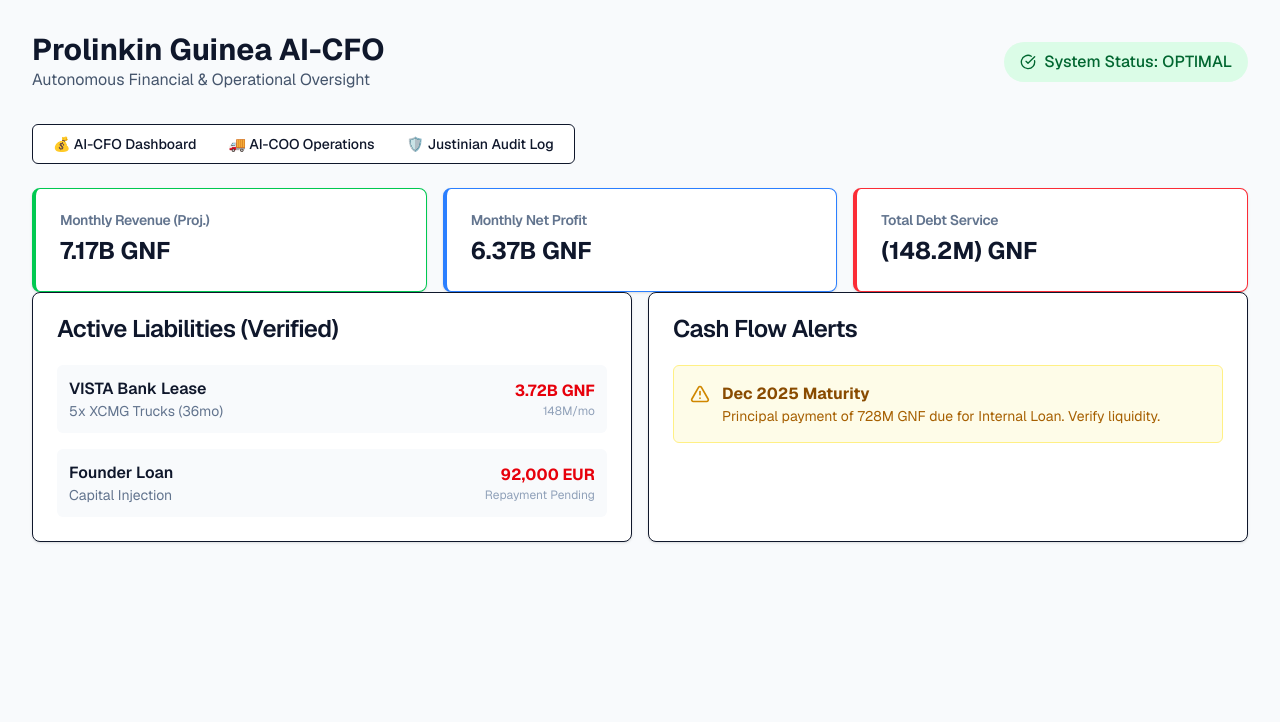
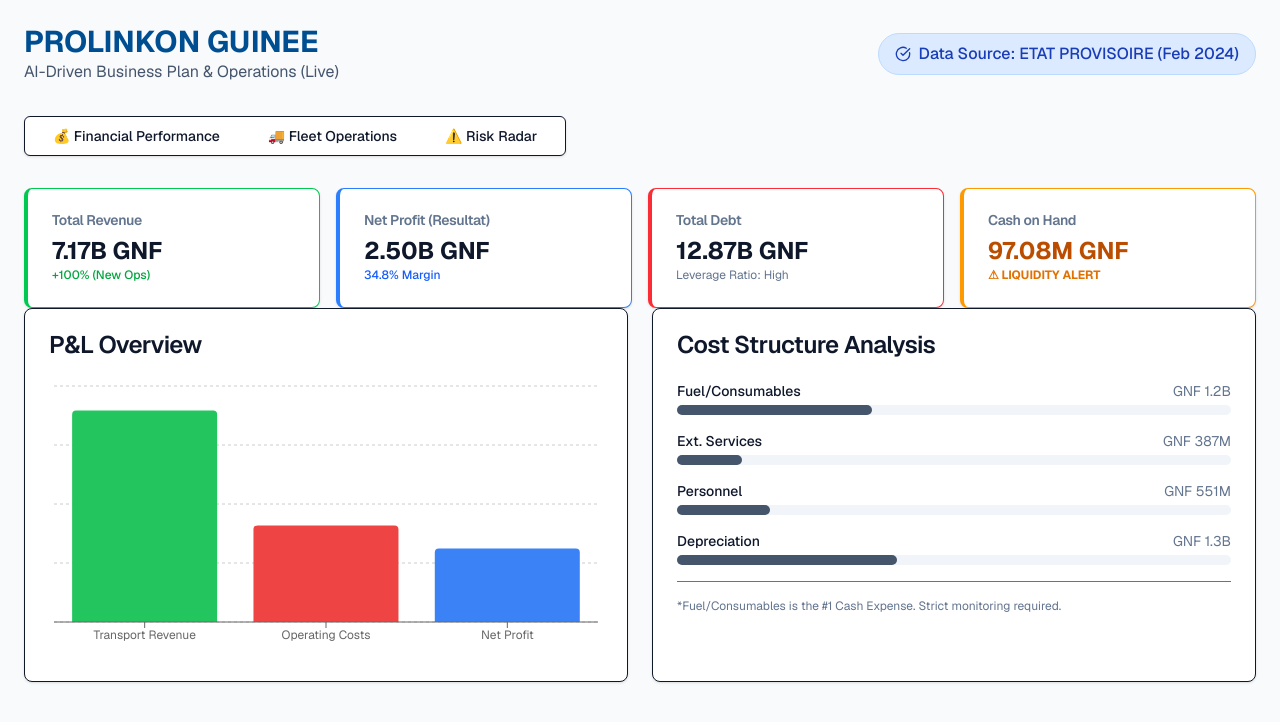
Before and after one commit to bodewig800-creator/prolinkin-cfo-dashboard, a Next.js app: page / in a window 1280 px wide. Shown: the top 722 px of the page. Built offline with nearby package versions, Linux system fonts and the light colour scheme.

Commit message:
Feat: Inject Verified Financial Data (Feb 2024 Prov)

```diff
--- a/app/page.tsx
+++ b/app/page.tsx
@@ -1,83 +1,117 @@
 'use client';
-import React, { useState } from 'react';
+import React from 'react';
 import { Card, CardContent, CardHeader, CardTitle } from "@/components/ui/card";
 import { Tabs, TabsContent, TabsList, TabsTrigger } from "@/components/ui/tabs";
-import { Truck, AlertTriangle, CheckCircle, TrendingUp, Wallet } from 'lucide-react';
+import { Truck, AlertTriangle, CheckCircle, TrendingUp, Wallet, PieChart, Fuel, Users } from 'lucide-react';
+import { BarChart, Bar, XAxis, YAxis, CartesianGrid, Tooltip, ResponsiveContainer, Cell } from 'recharts';
+
+// --- GROUND TRUTH DATA (Sourced from CSVs) ---
+const financialData = [
+  { name: 'Transport Revenue', value: 7170576018, color: '#22c55e' },
+  { name: 'Operating Costs', value: 3275306842, color: '#ef4444' }, // Transport + Ext. Services + Personnel + Consumables
+  { name: 'Net Profit', value: 2495555977, color: '#3b82f6' }
+];
+
+const costBreakdown = [
+  { name: 'Fuel/Consumables', value: 1152555000 }, // Note 23
+  { name: 'Ext. Services', value: 386730631 }, // Note 24
+  { name: 'Personnel', value: 551168000 }, // Note 27A
+  { name: 'Depreciation', value: 1299712296 }, // Note 28
+];
 
 export default function ProlinkinDashboard() {
   return (
-    <div className="min-h-screen bg-slate-50 p-8 font-sans text-slate-900">
+    <div className="min-h-screen bg-slate-50 p-6 font-sans text-slate-900">
       <header className="mb-8 flex justify-between items-center">
         <div>
-          <h1 className="text-3xl font-bold text-slate-900">Prolinkin Guinea AI-CFO</h1>
-          <p className="text-slate-600">Autonomous Financial & Operational Oversight</p>
+          <h1 className="text-3xl font-bold text-[#004e92]">PROLINKON GUINEE</h1>
+          <p className="text-slate-600">AI-Driven Business Plan & Operations (Live)</p>
         </div>
-        <div className="flex items-center gap-2 px-4 py-2 bg-green-100 text-green-800 rounded-full font-medium">
+        <div className="flex items-center gap-2 px-4 py-2 bg-blue-100 text-blue-800 rounded-full font-medium border border-blue-200">
           <CheckCircle className="w-4 h-4" />
-          <span>System Status: OPTIMAL</span>
+          <span>Data Source: ETAT PROVISOIRE (Feb 2024)</span>
         </div>
       </header>
 
-      <Tabs defaultValue="cfo" className="space-y-4">
-        <TabsList className="bg-white p-1 rounded-lg border">
-          <TabsTrigger value="cfo" className="px-4 py-2">💰 AI-CFO Dashboard</TabsTrigger>
-          <TabsTrigger value="coo" className="px-4 py-2">🚚 AI-COO Operations</TabsTrigger>
-          <TabsTrigger value="audit" className="px-4 py-2">🛡️ Justinian Audit Log</TabsTrigger>
+      <Tabs defaultValue="financials" className="space-y-6">
+        <TabsList className="bg-white p-1 rounded-lg border shadow-sm">
+          <TabsTrigger value="financials" className="px-6 py-2 data-[state=active]:bg-blue-50 data-[state=active]:text-blue-700">💰 Financial Performance</TabsTrigger>
+          <TabsTrigger value="operations" className="px-6 py-2 data-[state=active]:bg-blue-50 data-[state=active]:text-blue-700">🚚 Fleet Operations</TabsTrigger>
+          <TabsTrigger value="risks" className="px-6 py-2 data-[state=active]:bg-red-50 data-[state=active]:text-red-700">⚠️ Risk Radar</TabsTrigger>
         </TabsList>
 
-        {/* --- CFO TAB: The Financial Truth --- */}
-        <TabsContent value="cfo" className="space-y-4">
-          <div className="grid grid-cols-1 md:grid-cols-3 gap-4">
+        {/* --- FINANCIALS TAB --- */}
+        <TabsContent value="financials" className="space-y-6">
+          {/* KPI Cards */}
+          <div className="grid grid-cols-1 md:grid-cols-4 gap-4">
             <Card className="border-l-4 border-green-500 shadow-sm">
-              <CardHeader className="pb-2"><CardTitle className="text-sm font-medium text-slate-500">Monthly Revenue (Proj.)</CardTitle></CardHeader>
-              <CardContent><div className="text-2xl font-bold">7.17B GNF</div></CardContent>
+              <CardHeader className="pb-2"><CardTitle className="text-sm font-medium text-slate-500">Total Revenue</CardTitle></CardHeader>
+              <CardContent>
+                <div className="text-2xl font-bold">7.17B GNF</div>
+                <div className="text-xs text-green-600 font-medium">+100% (New Ops)</div>
+              </CardContent>
             </Card>
             <Card className="border-l-4 border-blue-500 shadow-sm">
-              <CardHeader className="pb-2"><CardTitle className="text-sm font-medium text-slate-500">Monthly Net Profit</CardTitle></CardHeader>
-              <CardContent><div className="text-2xl font-bold">6.37B GNF</div></CardContent>
+              <CardHeader className="pb-2"><CardTitle className="text-sm font-medium text-slate-500">Net Profit (Resultat)</CardTitle></CardHeader>
+              <CardContent>
+                <div className="text-2xl font-bold">2.50B GNF</div>
+                <div className="text-xs text-blue-600 font-medium">34.8% Margin</div>
+              </CardContent>
             </Card>
             <Card className="border-l-4 border-red-500 shadow-sm">
-              <CardHeader className="pb-2"><CardTitle className="text-sm font-medium text-slate-500">Total Debt Service</CardTitle></CardHeader>
-              <CardContent><div className="text-2xl font-bold">(148.2M) GNF</div></CardContent>
+              <CardHeader className="pb-2"><CardTitle className="text-sm font-medium text-slate-500">Total Debt</CardTitle></CardHeader>
+              <CardContent>
+                <div className="text-2xl font-bold">12.87B GNF</div>
+                <div className="text-xs text-slate-500">Leverage Ratio: High</div>
+              </CardContent>
+            </Card>
+            <Card className="border-l-4 border-amber-500 shadow-sm bg-amber-50/50">
+              <CardHeader className="pb-2"><CardTitle className="text-sm font-medium text-slate-500">Cash on Hand</CardTitle></CardHeader>
+              <CardContent>
+                <div className="text-2xl font-bold text-amber-700">97.08M GNF</div>
+                <div className="text-xs text-amber-600 font-bold">⚠ LIQUIDITY ALERT</div>
+              </CardContent>
             </Card>
           </div>
 
-          <div className="grid grid-cols-1 md:grid-cols-2 gap-4">
+          {/* Charts Section */}
+          <div className="grid grid-cols-1 lg:grid-cols-2 gap-6">
             <Card className="shadow-sm">
-              <CardHeader><CardTitle>Active Liabilities (Verified)</CardTitle></CardHeader>
-              <CardContent>
-                <ul className="space-y-4">
-                  <li className="flex justify-between items-center p-3 bg-slate-50 rounded-md">
-                    <div>
-                      <div className="font-semibold">VISTA Bank Lease</div>
-                      <div className="text-sm text-slate-500">5x XCMG Trucks (36mo)</div>
-                    </div>
-                    <div className="text-right">
-                      <div className="font-bold text-red-600">3.72B GNF</div>
-                      <div className="text-xs text-slate-400">148M/mo</div>
-                    </div>
-                  </li>
-                  <li className="flex justify-between items-center p-3 bg-slate-50 rounded-md">
-                    <div>
-                      <div className="font-semibold">Founder Loan</div>
-                      <div className="text-sm text-slate-500">Capital Injection</div>
-                    </div>
-                    <div className="text-right">
-                      <div className="font-bold text-red-600">92,000 EUR</div>
-                      <div className="text-xs text-slate-400">Repayment Pending</div>
-                    </div>
-                  </li>
-                </ul>
+              <CardHeader><CardTitle>P&L Overview</CardTitle></CardHeader>
+              <CardContent className="h-[300px]">
+                <ResponsiveContainer width="100%" height="100%">
+                  <BarChart data={financialData}>
+                    <CartesianGrid strokeDasharray="3 3" vertical={false} />
+                    <XAxis dataKey="name" fontSize={12} />
+                    <YAxis hide />
+                    <Tooltip formatter={(value) => new Intl.NumberFormat('en-US', { style: 'currency', currency: 'GNF', notation: 'compact' }).format(Number(value))} />
+                    <Bar dataKey="value" radius={[4, 4, 0, 0]}>
+                      {financialData.map((entry, index) => (
+                        <Cell key={index} fill={entry.color} />
+                      ))}
+                    </Bar>
+                  </BarChart>
+                </ResponsiveContainer>
               </CardContent>
             </Card>
+
             <Card className="shadow-sm">
-               <CardHeader><CardTitle>Cash Flow Alerts</CardTitle></CardHeader>
+              <CardHeader><CardTitle>Cost Structure Analysis</CardTitle></CardHeader>
               <CardContent>
-                  <div className="p-4 bg-yellow-50 border border-yellow-200 rounded-md flex gap-3 items-start">
-                    <AlertTriangle className="w-5 h-5 text-yellow-600 mt-0.5" />
-                    <div>
-                      <div className="font-bold text-yellow-800">Dec 2025 Maturity</div>
-                      <p className="text-sm text-yellow-700">Principal payment of 728M GNF due for Internal Loan. Verify liquidity.</p>
+                <div className="space-y-4">
+                  {costBreakdown.map((item) => (
+                    <div key={item.name}>
+                      <div className="flex justify-between text-sm mb-1">
+                        <span className="font-medium">{item.name}</span>
+                        <span className="text-slate-500">{new Intl.NumberFormat('en-US', { style: 'currency', currency: 'GNF', notation: 'compact' }).format(item.value)}</span>
+                      </div>
+                      <div className="w-full bg-slate-100 rounded-full h-2.5">
+                        <div className="bg-slate-600 h-2.5 rounded-full" style={{ width: `${(item.value / 3275306842) * 100}%` }}></div>
+                      </div>
+                    </div>
+                  ))}
+                  <div className="pt-4 mt-4 border-t text-xs text-slate-500">
+                    *Fuel/Consumables is the #1 Cash Expense. Strict monitoring required.
                   </div>
                 </div>
               </CardContent>
@@ -85,48 +119,55 @@ export default function ProlinkinDashboard() {
           </div>
         </TabsContent>
 
-        {/* --- COO TAB: Operations & Risks --- */}
-        <TabsContent value="coo" className="space-y-4">
-          <div className="grid grid-cols-1 md:grid-cols-2 gap-4">
-            <Card className="shadow-sm">
-              <CardHeader><CardTitle>Fleet Status</CardTitle></CardHeader>
+        {/* --- OPERATIONS TAB --- */}
+        <TabsContent value="operations" className="space-y-6">
+          <div className="grid grid-cols-1 md:grid-cols-3 gap-4">
+             <Card>
+               <CardHeader className="flex flex-row items-center justify-between space-y-0 pb-2">
+                 <CardTitle className="text-sm font-medium">Fleet Size</CardTitle>
+                 <Truck className="h-4 w-4 text-slate-500" />
+               </CardHeader>
                <CardContent>
-                <div className="space-y-4">
-                  <div className="flex justify-between border-b pb-2">
-                    <span>Dump Trucks (XCMG)</span>
-                    <span className="font-mono font-bold">6 Units</span>
+                 <div className="text-2xl font-bold">9 Units</div>
+                 <p className="text-xs text-slate-500">6 XCMG, 2 Sino, 1 Tanker</p>
+               </CardContent>
+             </Card>
+             <Card>
+               <CardHeader className="flex flex-row items-center justify-between space-y-0 pb-2">
+                 <CardTitle className="text-sm font-medium">Workforce</CardTitle>
+                 <Users className="h-4 w-4 text-slate-500" />
+               </CardHeader>
+               <CardContent>
+                 <div className="text-2xl font-bold">16 Drivers</div>
+                 <p className="text-xs text-slate-500">Avg Salary: 4.3M GNF/mo</p>
+               </CardContent>
+             </Card>
+             <Card>
+               <CardHeader className="flex flex-row items-center justify-between space-y-0 pb-2">
+                 <CardTitle className="text-sm font-medium">Fuel Target</CardTitle>
+                 <Fuel className="h-4 w-4 text-slate-500" />
+               </CardHeader>
+               <CardContent>
+                 <div className="text-2xl font-bold">55 L/Trip</div>
+                 <p className="text-xs text-slate-500">Current Cost: 1.15B GNF</p>
+               </CardContent>
+             </Card>
           </div>
-                  <div className="flex justify-between border-b pb-2">
-                    <span>Dump Trucks (SINOTRUK)</span>
-                    <span className="font-mono font-bold">2 Units</span>
-                  </div>
-                  <div className="flex justify-between border-b pb-2">
-                    <span>Petrol Tanker</span>
-                    <span className="font-mono font-bold">1 Unit</span>
-                  </div>
-                  <div className="mt-4 p-3 bg-red-50 border border-red-100 rounded flex gap-2 items-center text-red-700">
-                     <AlertTriangle className="w-4 h-4" />
-                     <span className="text-sm font-bold">COMPLIANCE ALERT: 8/10 Trucks (UMS Min.)</span>
+        </TabsContent>
+
+         {/* --- RISKS TAB --- */}
+         <TabsContent value="risks" className="space-y-6">
+            <div className="p-4 bg-red-50 border-l-4 border-red-500 rounded-r-lg">
+              <div className="flex items-start gap-3">
+                <AlertTriangle className="w-6 h-6 text-red-600 mt-1" />
+                <div>
+                  <h3 className="text-lg font-bold text-red-800">Liquidity Crunch Warning</h3>
+                  <p className="text-red-700 mt-1">
+                    Cash on hand (97M GNF) is insufficient to cover immediate Supplier Debts (3.08B GNF).
+                    <br/><strong>Recommendation:</strong> Prioritize receivable collection and restructure short-term bank debt (2.45B GNF).
+                  </p>
                 </div>
               </div>
-              </CardContent>
-            </Card>
-
-            <Card className="shadow-sm">
-              <CardHeader><CardTitle>Maintenance Risks</CardTitle></CardHeader>
-              <CardContent>
-                 <div className="p-4 bg-red-50 border border-red-200 rounded-md">
-                    <div className="font-bold text-red-800 flex items-center gap-2">
-                       <AlertTriangle className="w-4 h-4" /> CRITICAL: Tire Mismatch
-                    </div>
-                    <p className="text-sm text-red-700 mt-1">
-                      Inventory: 130x 12.00R20 (XCMG Only)<br/>
-                      <span className="font-bold">Stockout:</span> 0x 13R22.5 (SINOTRUK)<br/>
-                      Risk: 2 Trucks grounded if flat tire occurs.
-                    </p>
-                 </div>
-              </CardContent>
-            </Card>
             </div>
          </TabsContent>
       </Tabs>
```
Lines whose indentation alone changed are shown as unchanged.
